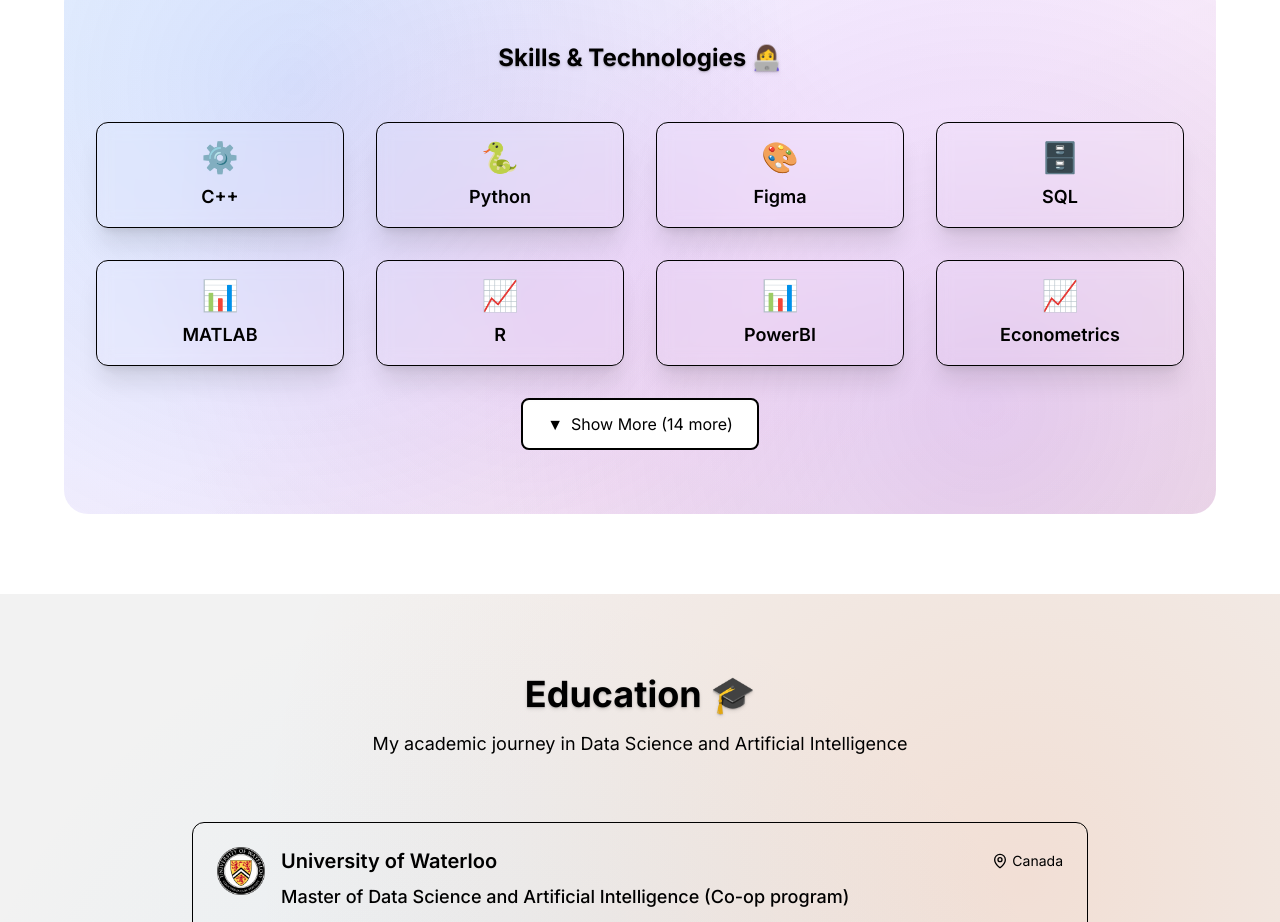
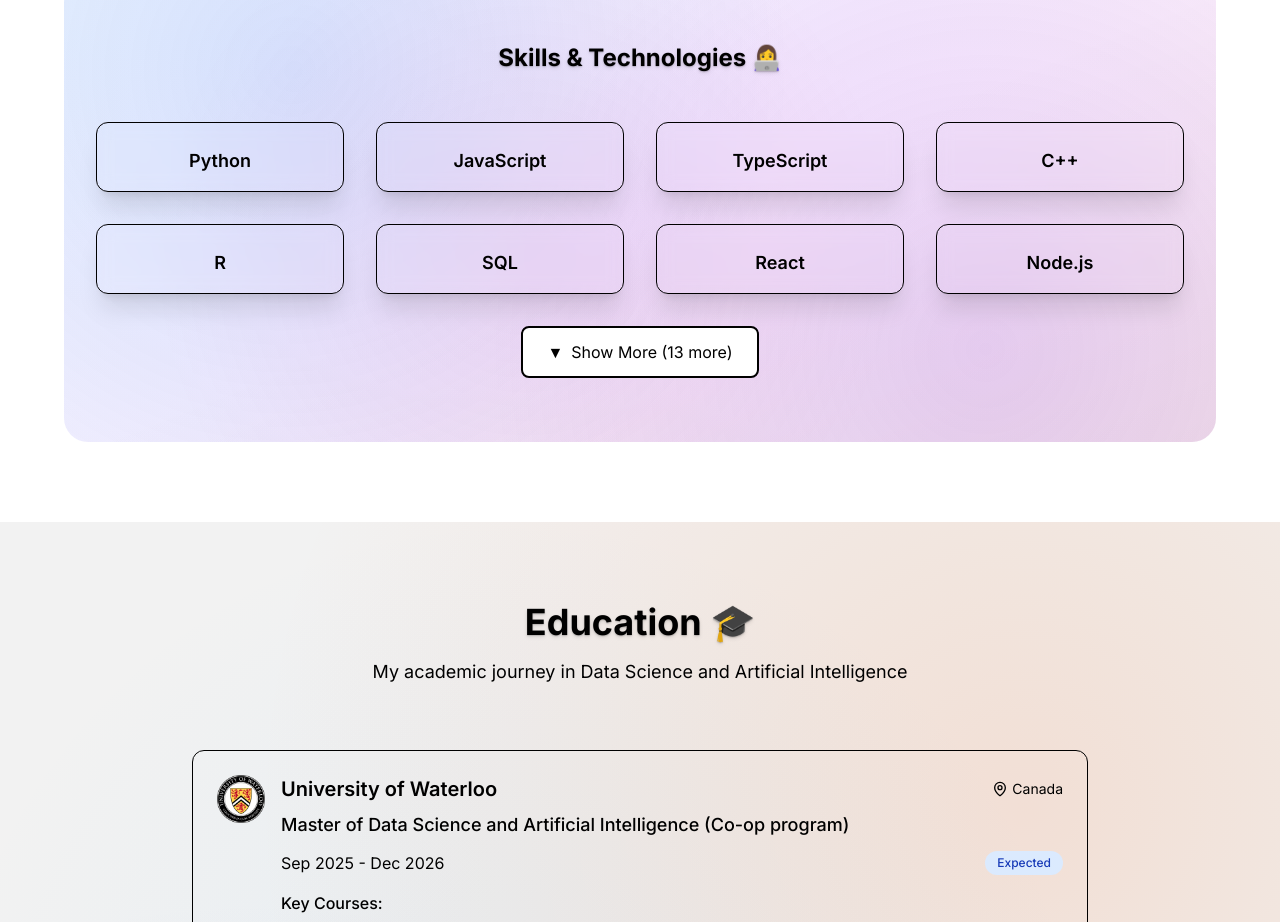
Before and after one commit to LoveraLokeswara/loveralokeswara.github.io, a Next.js app: page / in a window 1280 px wide. Shown: the part 2209-3131 px from the top of the page. Built offline with nearby package versions, Linux system fonts and the light colour scheme.

Commit message:
modified skills and tech section

```diff
--- a/src/components/About.tsx
+++ b/src/components/About.tsx
@@ -8,33 +8,62 @@ import { motion, AnimatePresence } from "framer-motion";
 const About = () => {
   const [showAllSkills, setShowAllSkills] = useState(false);
 
-  const skills = [
-    { name: 'C++', icon: '⚙️' },
-    { name: 'Python', icon: '🐍' },
-    { name: 'Figma', icon: '🎨' },
-    { name: 'SQL', icon: '🗄️' },
-    { name: 'MATLAB', icon: '📊' },
-    { name: 'R', icon: '📈' },
-    { name: 'PowerBI', icon: '📊' },
-    { name: 'Econometrics', icon: '📈' },
-    { name: 'Machine Learning', icon: '📊' },
-    { name: 'Regression Analysis', icon: '📈' },
-    { name: 'Tableau', icon: '📊' },
-    { name: 'VBA', icon: '🧮' },
-    { name: 'React', icon: '⚛️' },
-    { name: 'TypeScript', icon: '📘' },
-    { name: 'Node.js', icon: '💚' },
-    { name: 'JavaScript', icon: '💛' },
-    { name: 'HTML/CSS', icon: '🎨' },
-    { name: 'Git', icon: '📂' },
-    { name: 'AWS', icon: '☁️' },
-    { name: 'PostgreSQL', icon: '🐘' },
-    { name: 'MongoDB', icon: '🍃' },
-    { name: 'Oracle', icon: '🧱' },
+  const skillCategories = [
+    {
+      category: "Languages",
+      skills: [
+        { name: 'Python', icon: 'devicon-python-plain colored' },
+        { name: 'JavaScript', icon: 'devicon-javascript-plain colored' },
+        { name: 'TypeScript', icon: 'devicon-typescript-plain colored' },
+        { name: 'C++', icon: 'devicon-cplusplus-plain colored' },
+        { name: 'R', icon: 'devicon-r-plain colored' },
+        { name: 'SQL', icon: 'devicon-azuresqldatabase-plain colored' },
+      ]
+    },
+    {
+      category: "Frameworks & Libraries",
+      skills: [
+        { name: 'React', icon: 'devicon-react-original colored' },
+        { name: 'Node.js', icon: 'devicon-nodejs-plain colored' },
+        { name: 'HTML/CSS', icon: 'devicon-html5-plain colored' },
+      ]
+    },
+    {
+      category: "Tools & Platforms",
+      skills: [
+        { name: 'Git', icon: 'devicon-git-plain colored' },
+        { name: 'AWS', icon: 'devicon-amazonwebservices-plain-wordmark colored' },
+        { name: 'Figma', icon: 'devicon-figma-plain colored' },
+        { name: 'PowerBI', icon: 'devicon-azuresqldatabase-plain colored' },
+        { name: 'Tableau', icon: 'devicon-azuresqldatabase-plain colored' },
+        { name: 'MATLAB', icon: 'devicon-matlab-plain colored' },
+      ]
+    },
+    {
+      category: "Databases",
+      skills: [
+        { name: 'PostgreSQL', icon: 'devicon-postgresql-plain colored' },
+        { name: 'MongoDB', icon: 'devicon-mongodb-plain colored' },
+        { name: 'Oracle', icon: 'devicon-oracle-original colored' },
+      ]
+    },
+    {
+      category: "Data Science & Analytics",
+      skills: [
+        { name: 'Machine Learning', icon: 'devicon-tensorflow-original colored' },
+        { name: 'Econometrics', icon: 'devicon-python-plain colored' },
+        { name: 'Regression Analysis', icon: 'devicon-python-plain colored' },
+      ]
+    }
   ];
 
-  const initialSkills = skills.slice(0, 8);
-  const additionalSkills = skills.slice(8);
+  // Flatten all skills for the show more/less functionality
+  const allSkills = skillCategories.flatMap(cat =>
+    cat.skills.map(skill => ({ ...skill, category: cat.category }))
+  );
+
+  const initialSkills = allSkills.slice(0, 8);
+  const additionalSkills = allSkills.slice(8);
 
   return (
     <section
@@ -135,7 +164,7 @@ const About = () => {
                   className="shadow-xl text-center space-y-2 p-4 rounded-xl bg-card/80 backdrop-blur-sm border border-border hover:border-border/60 hover:bg-card/90 transition-all duration-300"
                 >
                   <div className="flex justify-center text-foreground">
-                    <span className="text-3xl">{skill.icon}</span>
+                    <i className={`${skill.icon} text-5xl`}></i>
                   </div>
                   <h4 className="text-lg font-semibold text-foreground">{skill.name}</h4>
                 </motion.div>
@@ -166,7 +195,7 @@ const About = () => {
                     className="shadow-xl text-center space-y-2 p-4 rounded-xl bg-card/80 backdrop-blur-sm border border-border hover:border-border/60 hover:bg-card/90 transition-all duration-300"
                   >
                     <div className="flex justify-center text-foreground">
-                      <span className="text-3xl">{skill.icon}</span>
+                      <i className={`${skill.icon} text-5xl`}></i>
                     </div>
                     <h4 className="text-lg font-semibold text-foreground">{skill.name}</h4>
                   </motion.div>
@@ -175,7 +204,7 @@ const About = () => {
             </div>
 
             {/* Show More/Less Button */}
-            {skills.length > 8 && (
+            {allSkills.length > 8 && (
               <motion.div
                 initial={{ opacity: 0 }}
                 whileInView={{ opacity: 1 }}
```
